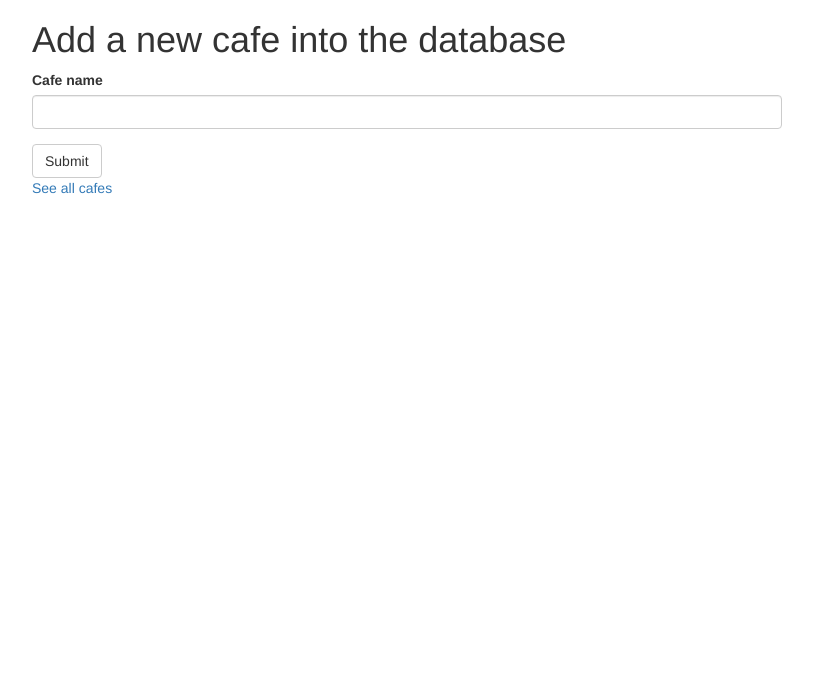
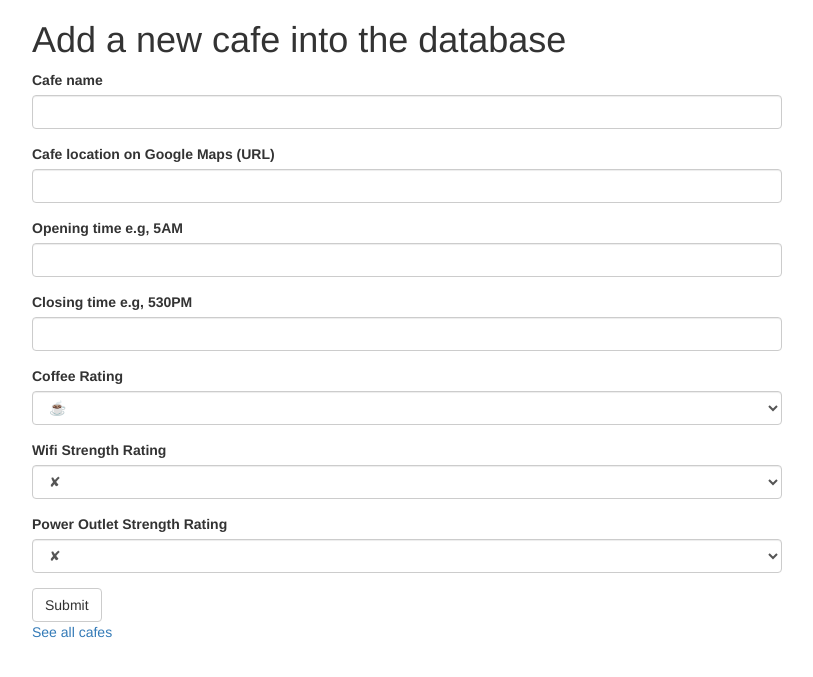
Before and after one commit to KlayClarke/f-as, a Flask app: page /add in a window 1280 px wide. Shown: the top 677 px of the page, without its empty margins (38-851 px from the left). Run offline with Flask 2, Linux system fonts and the light colour scheme; some libraries are stand-ins or nearby versions.

Commit message:
create form for each input in table - should allow user to update database with newly-discovered restaurants

```diff
--- a/upgrades/main.py
+++ b/upgrades/main.py
@@ -2,9 +2,8 @@ import csv
 from flask import Flask, render_template
 from flask_bootstrap import Bootstrap
 from flask_wtf import FlaskForm
-from wtforms import StringField, SubmitField
+from wtforms import StringField, SubmitField, SelectField
 from wtforms.validators import DataRequired
-
 
 app = Flask(__name__)
 app.config['SECRET_KEY'] = '8BYkEfBA6O6donzWlSihBXox7C0sKR6b'
@@ -13,6 +12,14 @@ Bootstrap(app)
 
 class CafeForm(FlaskForm):
     cafe = StringField('Cafe name', validators=[DataRequired()])
+    location = StringField('Cafe location on Google Maps (URL)', validators=[DataRequired()])
+    open = StringField('Opening time e.g, 5AM', validators=[DataRequired()])
+    close = StringField('Closing time e.g, 530PM', validators=[DataRequired()])
+    coffee = SelectField('Coffee Rating', validators=[DataRequired()], choices=['☕', '☕☕', '☕☕☕', '☕☕☕☕', '☕☕☕☕☕'])
+    wifi = SelectField('Wifi Strength Rating', validators=[DataRequired()],
+                       choices=['✘', '💪', '💪💪', '💪💪💪', '💪💪💪💪', '💪💪💪💪💪'])
+    power = SelectField('Power Outlet Strength Rating', validators=[DataRequired()],
+                        choices=['✘', '🔌', '🔌🔌', '🔌🔌🔌', '🔌🔌🔌🔌', '🔌🔌🔌🔌🔌'])
     submit = SubmitField('Submit')
 
 
--- a/upgrades/templates/add.html
+++ b/upgrades/templates/add.html
@@ -13,7 +13,7 @@
       <!-- This is where your WTForm will go -->
       {{ wtf.quick_form(form, novalidate=True) }}
 
-	  <p class="space-above"><a href="#">See all cafes</a></p>
+	  <p class="space-above"><a href="{{ url_for('cafes') }}">See all cafes</a></p>
 
     </div>
   </div>
```
